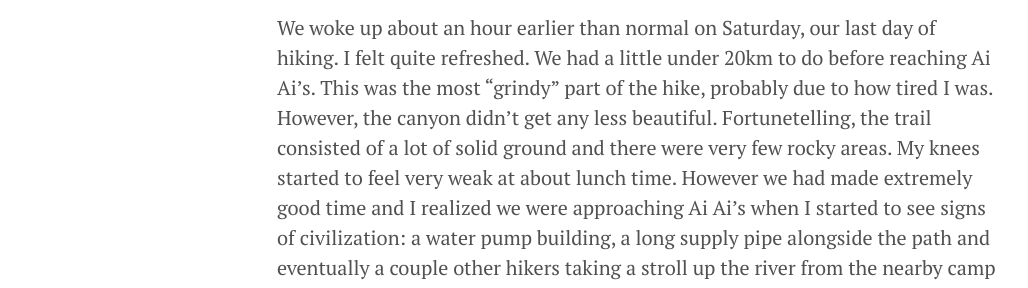
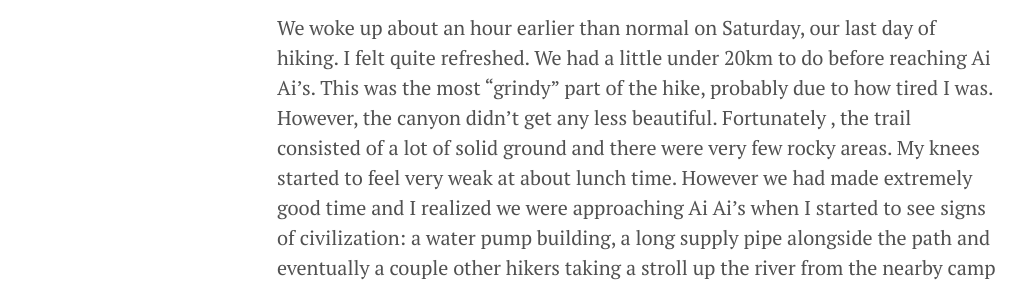
Before and after one commit to OdinsPlasmaRifle/old.odinsplasmarifle.github.io, a Jekyll site: the page built from _posts/2016-07-07-hiking-fish-river-canyon.md, in a window 1280 px wide and 900 px high, scrolled down 7582 px. Shown: the part 246-534 px from the top of the window, without its empty margins (3-1031 px from the left). Built offline with Jekyll 4.4.1, drawn with Linux system fonts in a browser that asks for light colours; comment, search, counter and statistics services are not loaded; some of the changed text lies outside the part shown.

```diff
--- a/_posts/2016-07-07-hiking-fish-river-canyon.md
+++ b/_posts/2016-07-07-hiking-fish-river-canyon.md
@@ -44,17 +44,17 @@ Wednesday night was spent at a pretty location alongside the river. The water wa
 
 ![Hiking Wednesday](/public/images/posts/fish_river_canyon_2016/hiking_wednesday_3-min.jpg)
 
-Thursday was the day our hiking pace shifted to a great degree, mostly due to much more friendly terrain. We made really good ground and there was a section where it felt like we were freight-training past all the sites in order to get to the 40km marker. We made camp along a very wide sandy river bank. Parts of it were very damp so Sam and I camped in dryer sand quite far from the river. Shortly before preparing dinner a small herd of 5 or 6 Kudu galloped past the campsite along the rocky canyon side. It was fascinating to see them moving so fast on the treacherous rocks and loose gravel. The rest of the night was mostly uneventful although quite chilly.
+Thursday was the day our hiking pace shifted to a great degree, mostly due to much more friendly terrain. We made really good ground and there was a section where it felt like we were freight-training past all the sites in order to get to the 40km marker. We made camp along a very wide sandy river barnk. Parts of it were very damp so Sam and I camped in dryer sand quite far from the river. Shortly before preparing dinner a small herd of 5 or 6 Kudu galloped past the campsite along the rocky canyon side. It was fascinating to see them moving so fast on the treacherous rocks and loose gravel. The rest of the night was mostly uneventful although quite chilly.
 
-![Hiking Wednesday](/public/images/posts/fish_river_canyon_2016/hiking_thursday-min.jpg)
+![Hiking Thursday](/public/images/posts/fish_river_canyon_2016/hiking_thursday-min.jpg)
 
 On Friday, we started the last 2 days of hiking. The group split, due to some of us needing to get home earlier than others. 5 of us went ahead and had to increase our mileage considerably. We smashed out around 30km of river on Friday, and reached the 70km mark later in the evening. I really enjoyed the massive change of scenery we experienced over the duration of the day. The canyon became more like a river winding through hills and a bunch of extensive shortcuts became available. We passed several important landmarks and were fortunately walking primarily on gravel and hard sand. Several rocky areas had to be crossed but these sections were way shorter than any of the sections we dealt with previously. In the evening we passed the "causeway" and a random small building known as the "Pink Palace" (even though it was repainted white at some point). About 1-2 kms further we found a suitable point to camp. It was a very beautiful location..but there were a lot of bugs, spiders and weird whip tailed bugs (no, not scorpions) that we had to contend with (later in the evening it became a battle to just get water due to all the spiders swarming the muddy bug infested river banks).
 
-![Hiking Wednesday](/public/images/posts/fish_river_canyon_2016/hiking_friday-min.jpg)
+![Hiking Friday](/public/images/posts/fish_river_canyon_2016/hiking_friday-min.jpg)
 
-We woke up about an hour earlier than normal on Saturday, our last day of hiking. I felt quite refreshed. We had a little under 20km to do before reaching Ai Ai's. This was the most "grindy" part of the hike, probably due to how tired I was. However, the canyon didn't get any less beautiful. Fortunetelling, the trail consisted of a lot of solid ground and there were very few rocky areas. My knees started to feel very weak at about lunch time. However we had made extremely good time and I realized we were approaching Ai Ai's when I started to see signs of civilization: a water pump building, a long supply pipe alongside the path and eventually a couple other hikers taking a stroll up the river from the nearby camp site. At around 13:30 it was a huge relief, after a long stretch of fine white river sand, to climb a short section of stairs and see the resort spread out before me.
+We woke up about an hour earlier than normal on Saturday, our last day of hiking. I felt quite refreshed. We had a little under 20km to do before reaching Ai Ai's. This was the most "grindy" part of the hike, probably due to how tired I was. However, the canyon didn't get any less beautiful. Fortunately , the trail consisted of a lot of solid ground and there were very few rocky areas. My knees started to feel very weak at about lunch time. However we had made extremely good time and I realized we were approaching Ai Ai's when I started to see signs of civilization: a water pump building, a long supply pipe alongside the path and eventually a couple other hikers taking a stroll up the river from the nearby camp site. At around 13:30 it was a huge relief, after a long stretch of fine white river sand, to climb a short section of stairs and see the resort spread out before me.
 
-![Hiking Wednesday](/public/images/posts/fish_river_canyon_2016/hiking_saturday-min.jpg)
+![Hiking Saturday](/public/images/posts/fish_river_canyon_2016/hiking_saturday-min.JPG)
 
 After managing to make a last minute booking at Ai Ais, I ate a plate of chips and Russian sausages, had a gloriously long shower and then spent some time basking in the hot springs. Just to top the experience off I took another shower and headed off to supper to enjoy some eland steak. The next morning I drove 10 hours back to Cape Town, ate a stack of unhealthy snacks, and had a Gibson's burger and Häagen-Dazs for supper.
 
```
